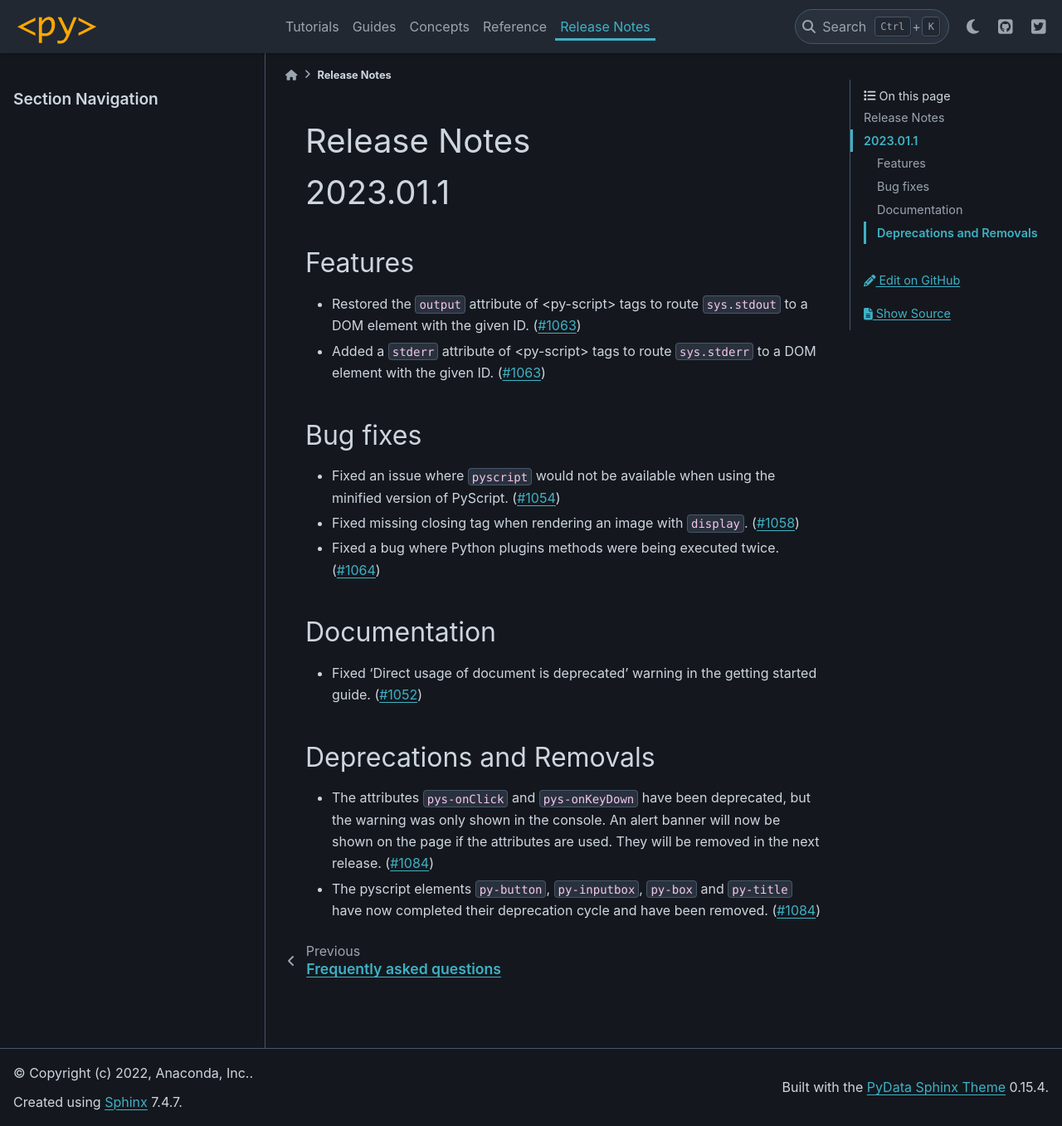
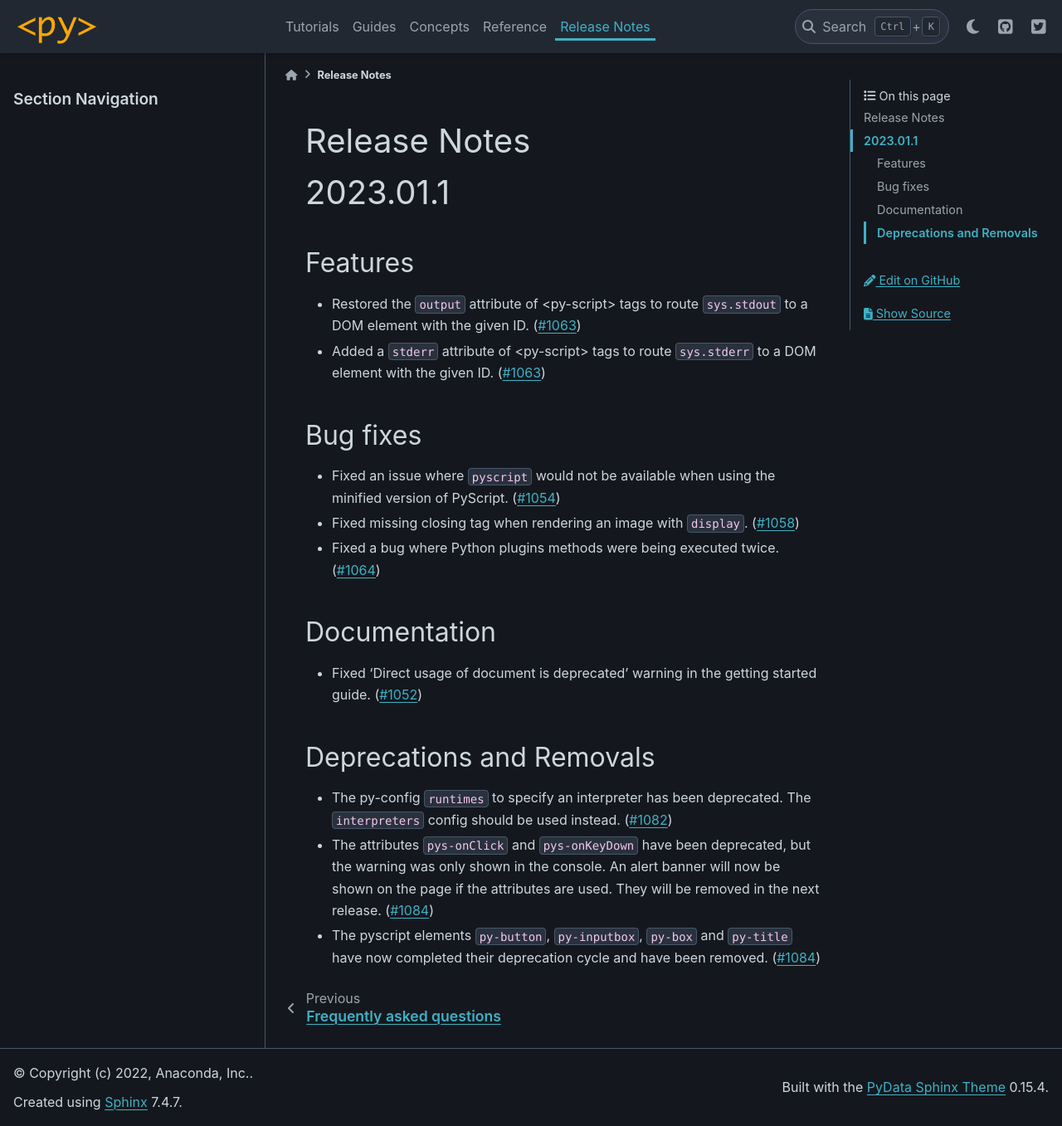
Before and after one commit to pyscript/pyscript, a Sphinx documentation site: the page built from docs/changelog.md, in a window 1280 px wide and 1357 px high. Shown: the whole window at 83% size. Built offline with Sphinx 7.4.7 and the PyData theme 0.15.4, drawn with Linux system fonts in a browser that asks for light colours.

Commit message:
Add changelog entry

```diff
--- a/docs/changelog.md
+++ b/docs/changelog.md
@@ -24,5 +24,6 @@
 Deprecations and Removals
 -------------------------
 
+- The py-config `runtimes` to specify an interpreter has been deprecated. The `interpreters` config should be used instead. ([#1082](https://github.com/pyscript/pyscript/pull/1082))
 - The attributes `pys-onClick` and `pys-onKeyDown` have been deprecated, but the warning was only shown in the console. An alert banner will now be shown on the page if the attributes are used. They will be removed in the next release. ([#1084](https://github.com/pyscript/pyscript/pull/1084))
 - The pyscript elements `py-button`, `py-inputbox`, `py-box` and `py-title` have now completed their deprecation cycle and have been removed. ([#1084](https://github.com/pyscript/pyscript/pull/1084))
```
